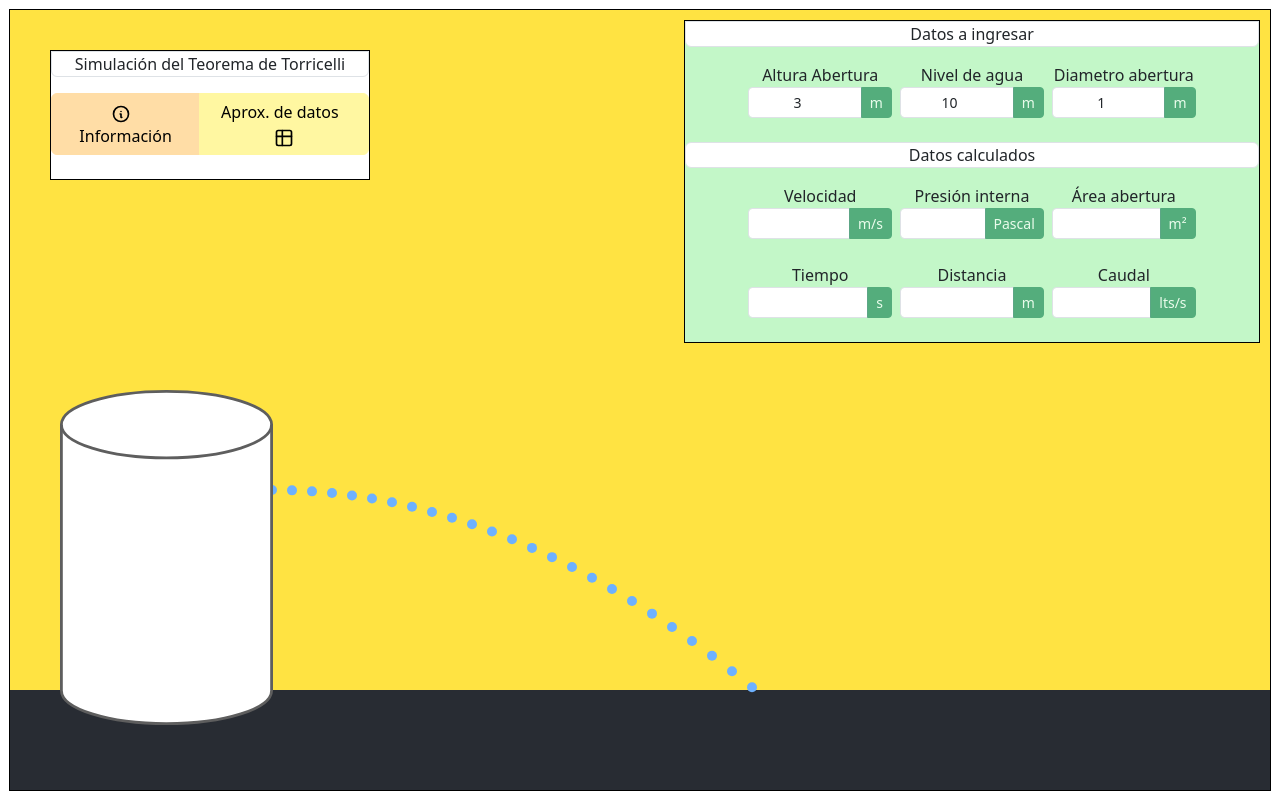
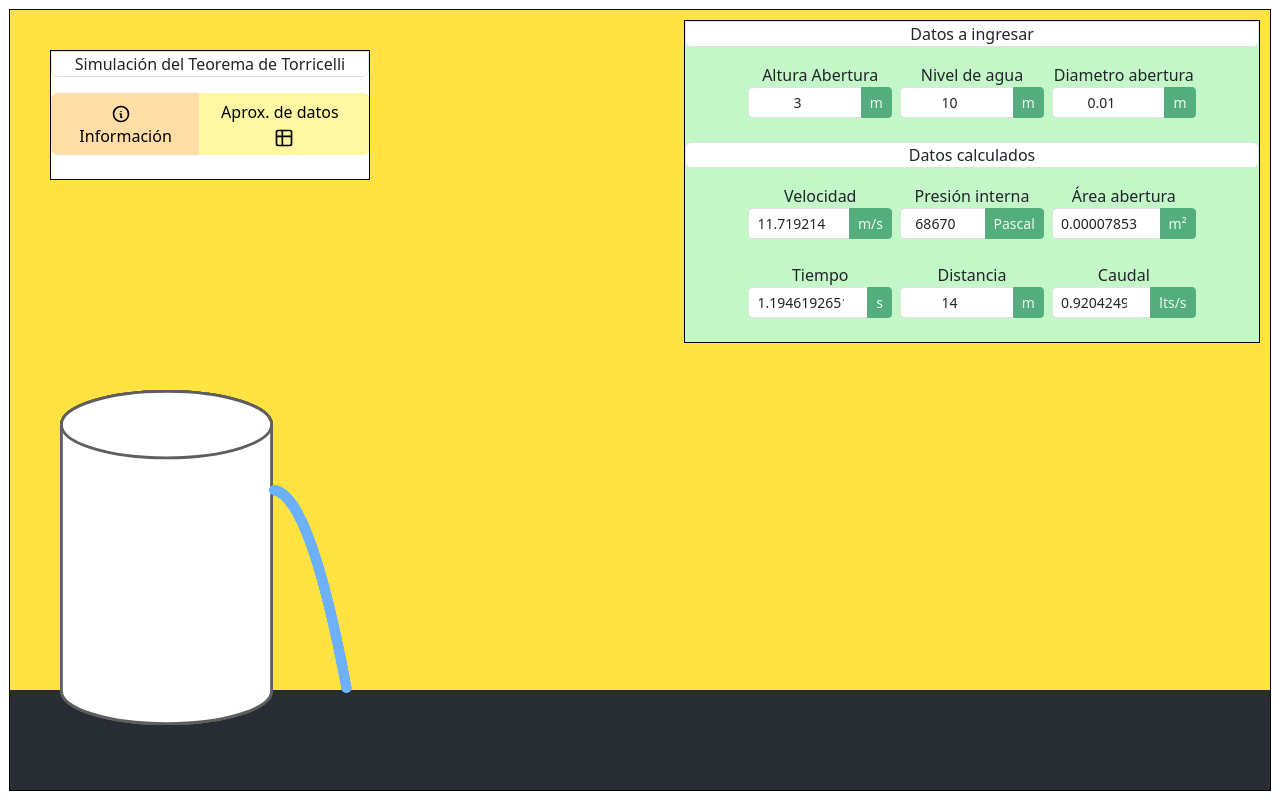
Before and after one commit to SantiHSilva/simulador-teorema-de-torricelli, a React (Vite) app: page / in a window 1280 px wide. Built offline with nearby package versions, Linux system fonts and the light colour scheme.

Commit message:
Add: Calculos

```diff
--- a/src/App.jsx
+++ b/src/App.jsx
@@ -1,20 +1,28 @@
 import {useEffect, useState} from 'react'
 import './assets/index.css';
-import Calculos from "./components/Calculos.jsx";
+import {Calculos} from "./components/Calculos.jsx";
 import Dashboard from "./components/Dashboard.jsx";
+import {main} from "./logic/Canvas.js";
 
 function App() {
   const [alturaAbertura, setAlturaAbertura] = useState(3) //m
-  const [diametroAbertura, setDiametroAbertura] = useState(1) //m
+  const [diametroAbertura, setDiametroAbertura] = useState(0.01) //m
   const [nivelAgua, setNivelAgua] = useState(10) //m
 
   useEffect(() => {
-    import('./logic/LoadLogic.js');
+    main();
+    window.addEventListener("resize", function() {
+      main();
+    });
   }, []);
+
+  useEffect(() => {
+    main();
+  }, [alturaAbertura, nivelAgua]);
 
   return (
     <>
-      <canvas id="canvas" />
+      <canvas id="canvas"/>
       <Calculos
         alturaAbertura={alturaAbertura}
         setAlturaAbertura={setAlturaAbertura}
--- a/src/components/Calculos.jsx
+++ b/src/components/Calculos.jsx
@@ -1,7 +1,19 @@
 import {Button, Container, Form, InputGroup} from "react-bootstrap";
 import {useEffect} from "react";
 
-export default function Calculos({alturaAbertura, setAlturaAbertura, diametroAbertura, setDiametroAbertura, nivelAgua, setNivelAgua}){
+function calcularVelocidad(){
+  try{
+    const g = 9.81;
+    const nivelAgua = document.getElementById('nivelAgua').value;
+    const alturaAbertura = document.getElementById('nivelAbertura').value;
+    return Math.sqrt(2*g*(nivelAgua - alturaAbertura));
+  } catch (e) {
+    return 11.719214990774766; // Valor por defecto con el que se inicia la app
+  }
+}
+
+// eslint-disable-next-line react/prop-types
+function Calculos({alturaAbertura, setAlturaAbertura, diametroAbertura, setDiametroAbertura, nivelAgua, setNivelAgua}){
 
   useEffect(() => {
 
@@ -21,6 +33,64 @@ export default function Calculos({alturaAbertura, setAlturaAbertura, diametroAbe
     window.addEventListener('resize', moveContainer);
 
   }, []);
+
+  function changeAlturaAbertura(e) {
+    const value = parseFloat(e.target.value);
+    console.log(value, nivelAgua)
+    if (value < 0) {
+      alert("La altura de la abertura no puede ser menor a 0")
+      e.target.value = 0;
+    } else if (value > nivelAgua) {
+      alert("La altura de la abertura no puede ser mayor al nivel de agua")
+      e.target.value = nivelAgua;
+    } else {
+      setAlturaAbertura(value);
+    }
+  }
+
+  function changeNivelAgua(e){
+    const value = parseFloat(e.target.value);
+    console.log(value, alturaAbertura)
+    if(value < alturaAbertura){
+      alert("El nivel de agua no puede ser menor a la altura de la abertura")
+      e.target.value = alturaAbertura;
+    } else{
+      setNivelAgua(value);
+    }
+  }
+
+  function changeDiametroAbertura(e){
+    const value = e.target.value;
+    if(value < 0){
+      alert("El diámetro de la abertura no puede ser menor a 0")
+      e.target.value = 0;
+    } else{
+      setDiametroAbertura(value);
+    }
+  }
+
+  function calcularPresionInterna(){
+    const g = 9.81;
+    const densidadAgua = 1000;
+    return densidadAgua*g*(nivelAgua - alturaAbertura);
+  }
+
+  function calcularAreaAbertura(){
+    return Math.PI*Math.pow(diametroAbertura/2, 2);
+  }
+
+  function calcularTiempo(){
+    const g = 9.81;
+    return Math.sqrt((2*(nivelAgua-alturaAbertura))/(g));
+  }
+
+  function calcularDistancia(){
+    return (calcularVelocidad()*calcularTiempo());
+  }
+
+  function calcularCaudal(){
+    return (calcularAreaAbertura()*calcularVelocidad() * 1000);
+  }
 
   return(
     <Container
@@ -53,7 +123,9 @@ export default function Calculos({alturaAbertura, setAlturaAbertura, diametroAbe
         >
           <Form.Label>Altura Abertura</Form.Label>
           <InputGroup>
-            <Form.Control type="number" size='sm' className='text-center' value={alturaAbertura}/>
+            <Form.Control id='nivelAbertura' type="number" size='sm' className='text-center' value={alturaAbertura}
+              onChange={changeAlturaAbertura}
+            />
             <Button size={'sm'} disabled variant='success'>m</Button>
           </InputGroup>
         </Form>
@@ -65,7 +137,7 @@ export default function Calculos({alturaAbertura, setAlturaAbertura, diametroAbe
         >
           <Form.Label>Nivel de agua</Form.Label>
           <InputGroup>
-            <Form.Control type="number" size='sm' className='text-center' value={nivelAgua}/>
+            <Form.Control id='nivelAgua' type="number" size='sm' className='text-center' value={nivelAgua} onChange={changeNivelAgua}/>
             <Button size={'sm'} disabled variant='success'>m</Button>
           </InputGroup>
         </Form>
@@ -77,7 +149,7 @@ export default function Calculos({alturaAbertura, setAlturaAbertura, diametroAbe
         >
           <Form.Label>Diametro abertura</Form.Label>
           <InputGroup>
-            <Form.Control type="number" size='sm' className='text-center' value={diametroAbertura}/>
+            <Form.Control type="number" step={0.001} size='sm' className='text-center' value={diametroAbertura} onChange={changeDiametroAbertura}/>
             <Button size={'sm'} disabled variant='success'>m</Button>
           </InputGroup>
         </Form>
@@ -104,7 +176,7 @@ export default function Calculos({alturaAbertura, setAlturaAbertura, diametroAbe
         >
           <Form.Label>Velocidad</Form.Label>
           <InputGroup>
-            <Form.Control type="number" size='sm' className='text-center'/>
+            <Form.Control type="number" size='sm' className='text-center' value={calcularVelocidad()}/>
             <Button size={'sm'} disabled variant='success'>m/s</Button>
           </InputGroup>
         </Form>
@@ -116,7 +188,7 @@ export default function Calculos({alturaAbertura, setAlturaAbertura, diametroAbe
         >
           <Form.Label>Presión interna</Form.Label>
           <InputGroup>
-            <Form.Control type="number" size='sm' className='text-center'/>
+            <Form.Control type="number" size='sm' className='text-center' value={calcularPresionInterna()}/>
             <Button size={'sm'} disabled variant='success'>Pascal</Button>
           </InputGroup>
         </Form>
@@ -128,7 +200,7 @@ export default function Calculos({alturaAbertura, setAlturaAbertura, diametroAbe
         >
           <Form.Label>Área abertura</Form.Label>
           <InputGroup>
-            <Form.Control type="number" size='sm' className='text-center'/>
+            <Form.Control type="number" size='sm' className='text-center' value={calcularAreaAbertura()}/>
             <Button size={'sm'} disabled variant='success'>m²</Button>
           </InputGroup>
         </Form>
@@ -146,7 +218,7 @@ export default function Calculos({alturaAbertura, setAlturaAbertura, diametroAbe
         >
           <Form.Label>Tiempo</Form.Label>
           <InputGroup>
-            <Form.Control type="number" size='sm' className='text-center'/>
+            <Form.Control type="number" size='sm' className='text-center' value={calcularTiempo()}/>
             <Button size={'sm'} disabled variant='success'>s</Button>
           </InputGroup>
         </Form>
@@ -158,7 +230,7 @@ export default function Calculos({alturaAbertura, setAlturaAbertura, diametroAbe
         >
           <Form.Label>Distancia</Form.Label>
           <InputGroup>
-            <Form.Control type="number" size='sm' className='text-center'/>
+            <Form.Control type="number" size='sm' className='text-center' value={calcularDistancia()}/>
             <Button size={'sm'} disabled variant='success'>m</Button>
           </InputGroup>
         </Form>
@@ -170,7 +242,7 @@ export default function Calculos({alturaAbertura, setAlturaAbertura, diametroAbe
         >
           <Form.Label>Caudal</Form.Label>
           <InputGroup>
-            <Form.Control type="number" size='sm' className='text-center'/>
+            <Form.Control type="number" size='sm' className='text-center' value={calcularCaudal()}/>
             <Button size={'sm'} disabled variant='success'>lts/s</Button>
           </InputGroup>
         </Form>
@@ -182,3 +254,8 @@ export default function Calculos({alturaAbertura, setAlturaAbertura, diametroAbe
   )
 
 }
+
+export {
+  calcularVelocidad,
+  Calculos
+}
--- a/src/logic/Canvas.js
+++ b/src/logic/Canvas.js
@@ -1,8 +1,9 @@
 import cilindro from "./cilindro.svg";
+import {calcularVelocidad} from "../components/Calculos.jsx";
 
-const canvas = document.getElementById('canvas');
 
 function main(){
+  const canvas = document.getElementById('canvas');
 
   // reiniciar canvas
   const ctx = canvas.getContext('2d');
@@ -16,10 +17,10 @@ function main(){
   // Constantes
   const w = canvas.width;
   const h = canvas.height;
-  const gravedad = 274;
+  const gravedad = 9.81;
 
   // Valores iniciales requeridos
-  const velocidad = 400;
+  const velocidad = calcularVelocidad();
   const altura_maxima = 300;
   const altura_minima = 100;
   const dt = 0.05; // intervalo de tiempo
@@ -68,8 +69,8 @@ function main(){
   }, dt );
 }
 
-window.addEventListener("resize", function() {
-  main();
-});
 
-main();
+
+export{
+  main
+}
```
